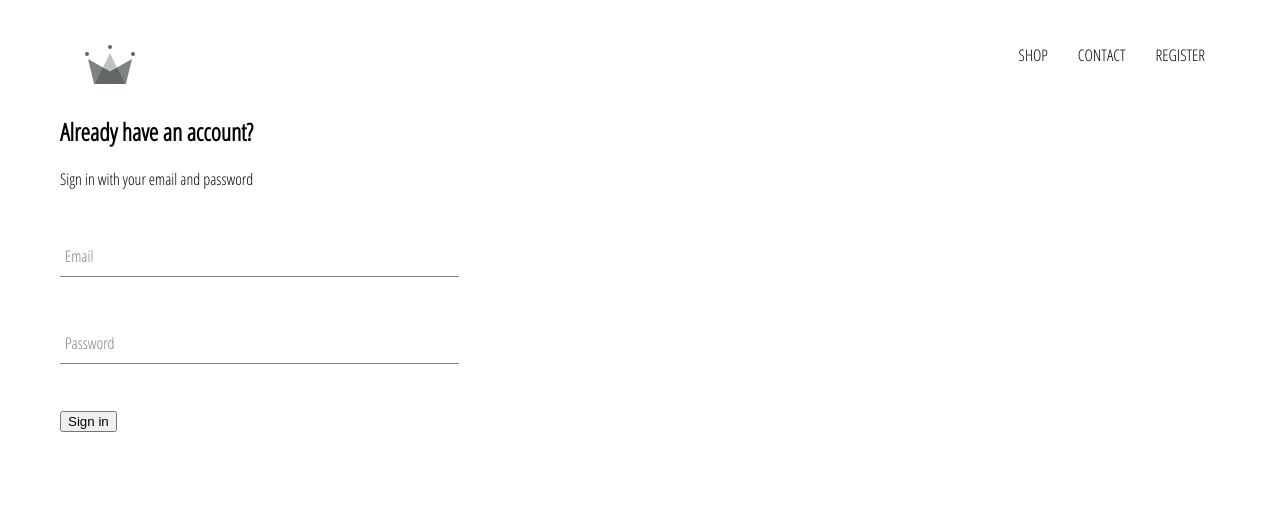
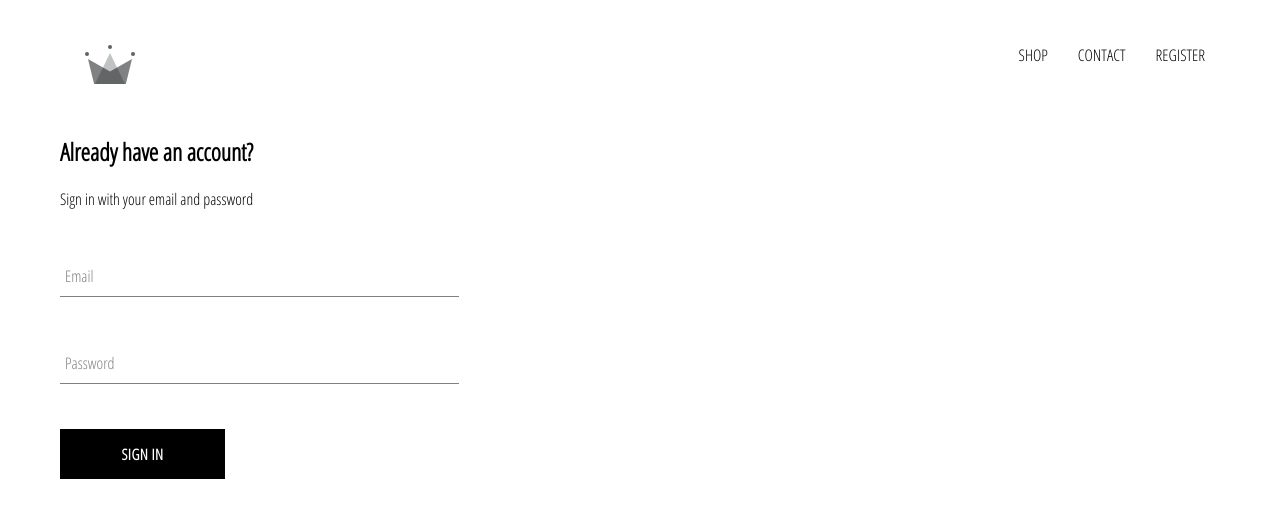
Before and after one commit to oussamabouchikhi/crwn-clothing, a React (Create React App) app: page /register in a window 1280 px wide. Shown: the top 518 px of the page. Built offline with nearby package versions, Linux system fonts and the light colour scheme.

Commit message:
Create & Style CustumButton Component

```diff
--- /dev/null
+++ b/src/components/custum-button/CustumButton.jsx
@@ -0,0 +1,10 @@
+import React from 'react';
+import './custum-button.scss';
+
+const CustumButton = ({children, ...otherProps}) => (
+    <button className="custom-button" {...otherProps}>
+        {children}
+    </button>
+);
+
+export default CustumButton;
--- /dev/null
+++ b/src/components/custum-button/custum-button.scss
@@ -0,0 +1,22 @@
+.custom-button {
+    min-width: 165px;
+    width: auto;
+    height: 50px;
+    letter-spacing: 0.5px;
+    line-height: 50px;
+    padding: 0 35px 0 35px;
+    font-size: 15px;
+    background-color: black;
+    color: white;
+    text-transform: uppercase;
+    font-family: 'Open Sans Condensed';
+    font-weight: bolder;
+    border: none;
+    cursor: pointer;
+
+    &:hover {
+      background-color: white;
+      color: black;
+      border: 1px solid black;
+    }
+  }
--- a/src/components/sign-in/SignIn.jsx
+++ b/src/components/sign-in/SignIn.jsx
@@ -1,5 +1,6 @@
 import React from 'react';
 import FormInput from '../form-input/FormInput';
+import CustumButton from '../custum-button/CustumButton';
 import  './sign-in.scss';
 
 class SignIn extends React.Component {
@@ -43,7 +44,9 @@
                         label='Password'
                         required
                         />
-                    <input type="submit" value="Sign in"/>
+                    <CustumButton type="submit">
+                        Sign in
+                    </CustumButton>
                 </form>
             </div>
         );
--- a/src/components/sign-in/sign-in.scss
+++ b/src/components/sign-in/sign-in.scss
@@ -1,3 +1,9 @@
 .sign-in {
     width: 30vw;
+    display: flex;
+    flex-direction: column;
+
+    .title {
+        margin: 10px 0;
+    }
 }
```
